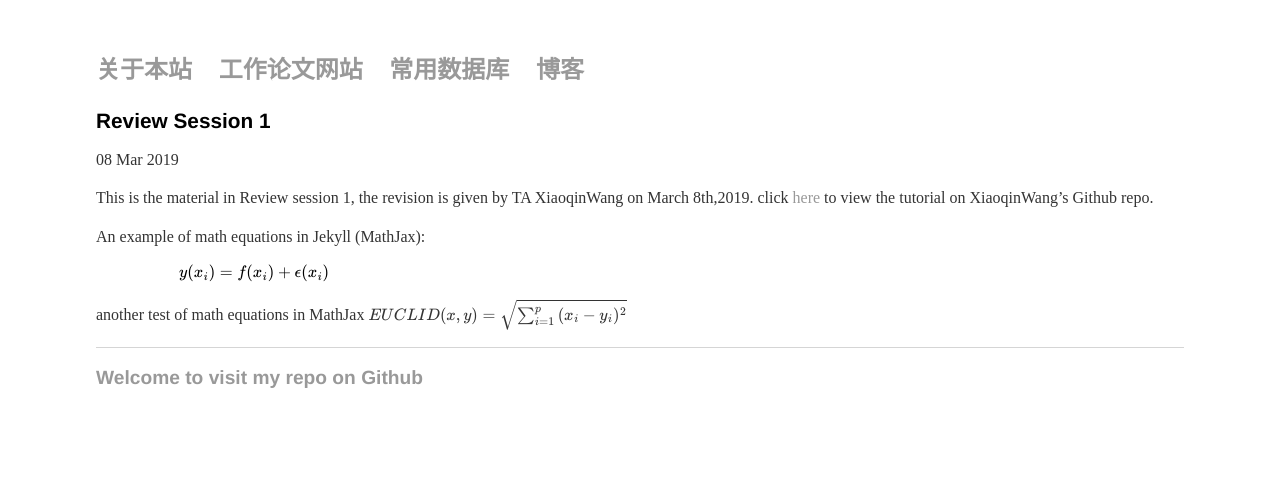
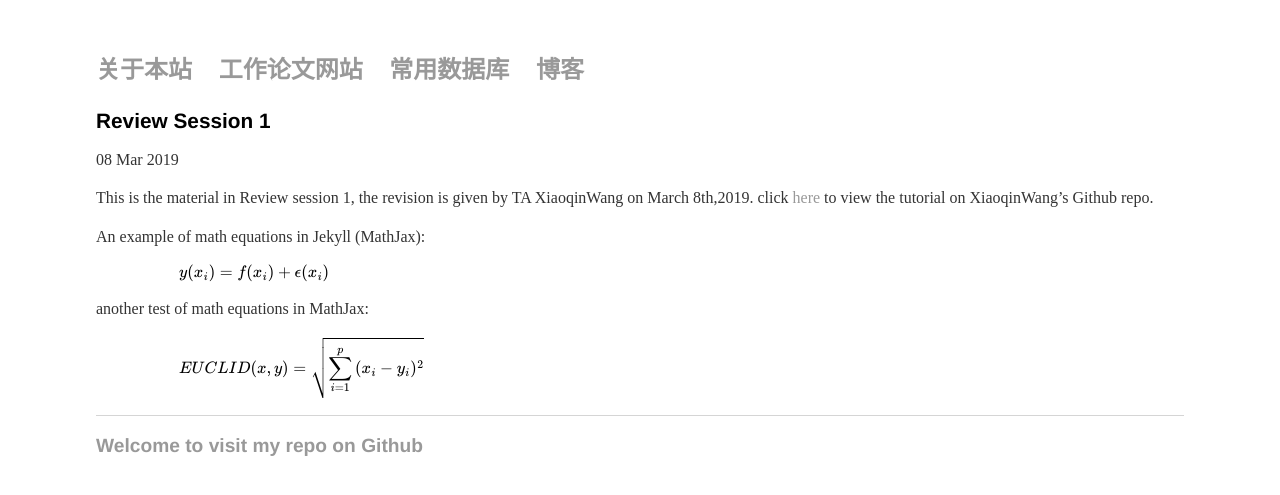
Before and after one commit to trustxiaoqinwang/trustxiaoqinwang.github.io, a Jekyll site: the page built from _posts/2019-03-08-revision1.md, in a window 1280 px wide. Shown: the top 495 px of the page. Built offline with Jekyll 4.4.1, drawn with Linux system fonts in a browser that asks for light colours; formulas are drawn with MathJax 3.

```diff
--- a/_posts/2019-03-08-revision1.md
+++ b/_posts/2019-03-08-revision1.md
@@ -15,7 +15,8 @@ $$
   y(x_i) = f(x_i) + \epsilon(x_i)
 $$
 
-another test of math equations in MathJax
+another test of math equations in MathJax:
+
 $$
-EUCLID(x,y)=\sqrt{\sum_{i=1}^p{(x_i-y_i)^2}}
+   EUCLID(x,y)=\sqrt{\sum_{i=1}^p{(x_i-y_i)^2}}
 $$
```
